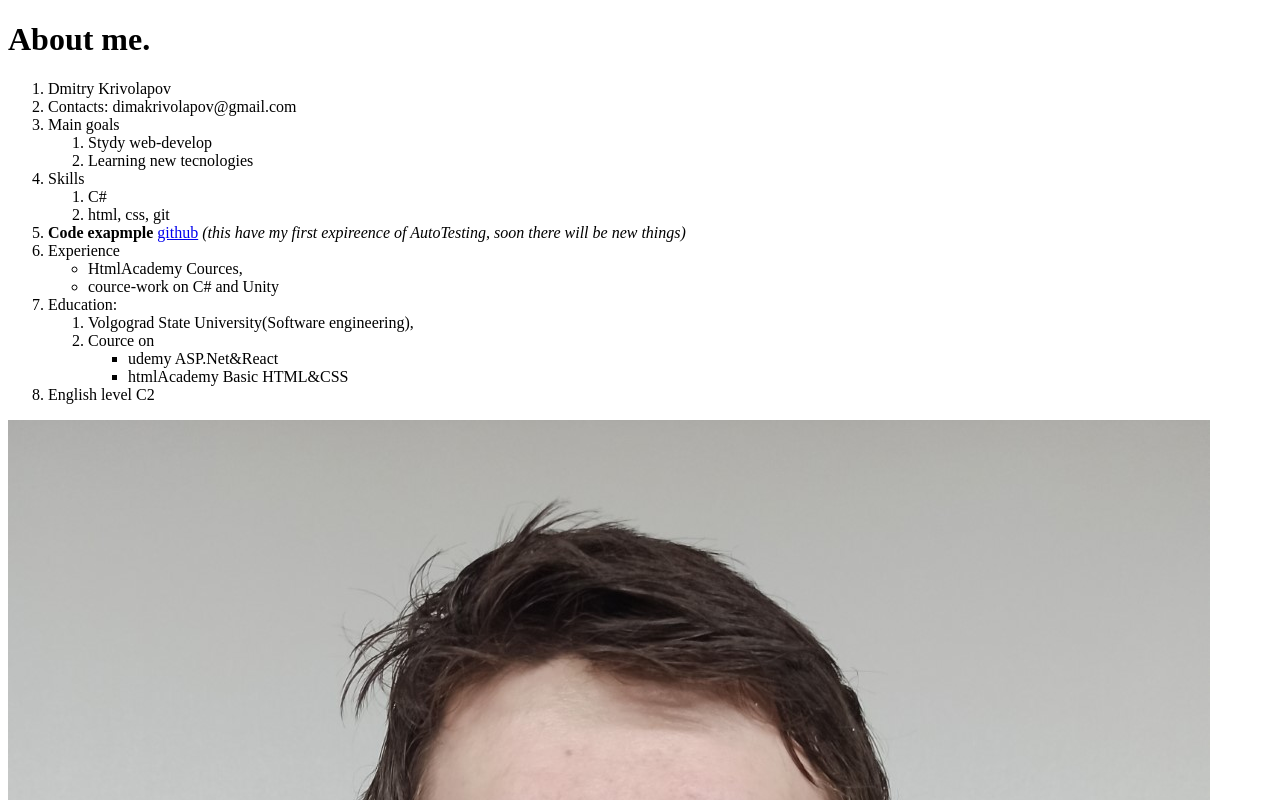
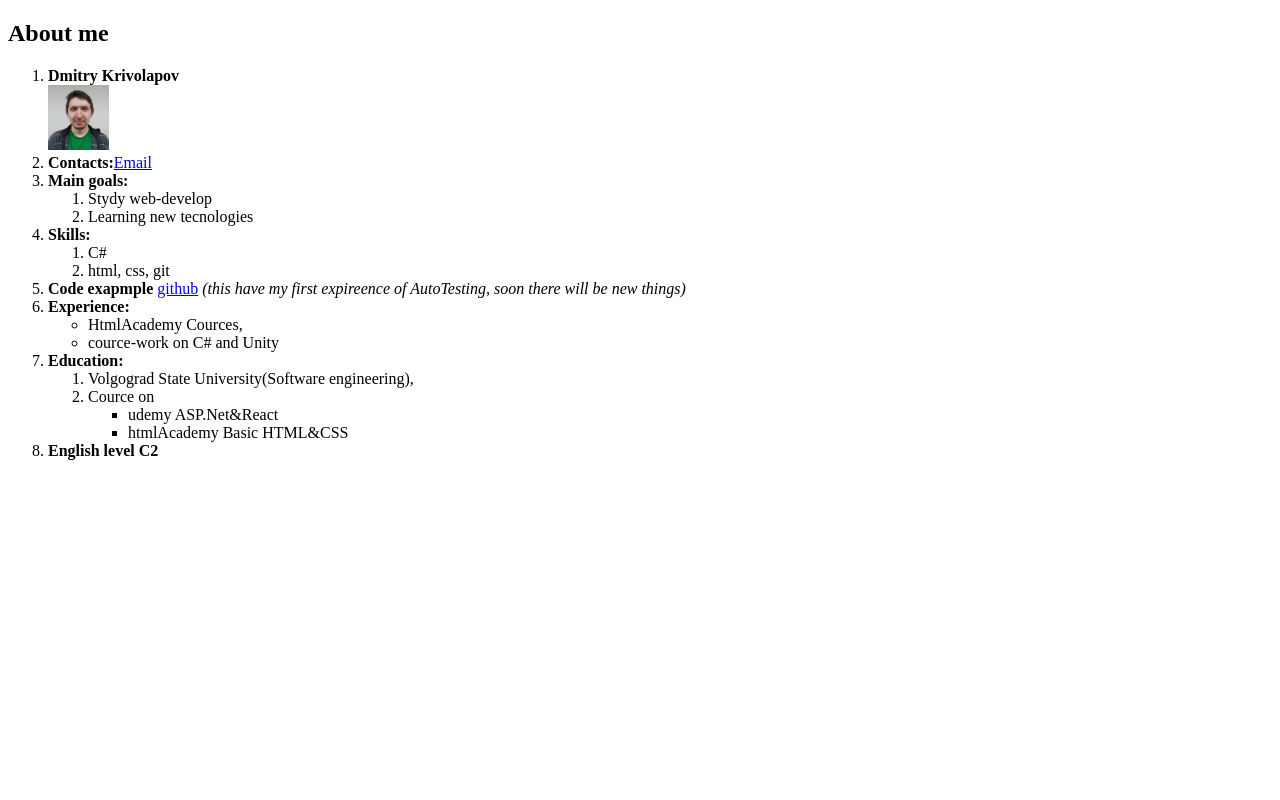
Before and after one commit to keisaki/rsschool-cv, a plain HTML site: page index.html in a window 1280 px wide. Shown: the top 800 px of the page. Drawn offline with Linux system fonts and the light colour scheme.

Commit message:
fix: fix Markdown

```diff
--- a/index.html
+++ b/index.html
@@ -1,14 +1,36 @@
 <!doctype html>
 <html>
   <head>
+    <meta charset="UTF-8">
+    <meta name="viewport" content="width=device-width, initial-scale=1.0">
+    <link rel="stylesheet" href="css/style.css" />
     <title>About me</title>
   </head>
   <body>
-    <h1 class="">About me.</h1>
+    <header>
+        <div class="header">
+            <h2>
+                About me
+            </h2>
+
+        </div>
+       </header>
     <ol>
-        <li>Dmitry Krivolapov</li>
-        <li>Contacts: dimakrivolapov@gmail.com</li>
-        <li>Main goals
+        <li>
+            <strong>
+                Dmitry Krivolapov
+            </strong>
+
+            <div>
+                <img src="img/myPhoto.jpg" alt="it's me"  width="5%" height="5%">
+            </div>
+        </li>
+        <li>
+            <strong> Contacts:</strong><a href="mailto:dimakrivolapov@gmail.com">Email</a> </li>
+        <li>
+            <strong>
+                Main goals:
+            </strong>
             <ol>
                 <li>
                     Stydy web-develop
@@ -19,7 +41,9 @@
             </ol>
         </li>
         <li>
-            Skills
+            <strong>
+                Skills:
+            </strong>
             <ol>
                 <li>
                     C#
@@ -33,7 +57,10 @@
             <strong>Code exapmple</strong> <a href="https://github.com/keisaki">github</a>  <em>(this have my first expireence of AutoTesting, soon there will be new things)</em>
         </li>
         <li>
-            Experience
+            <strong>
+                Experience:
+            </strong>
+
             <ul>
                 <li>
                     HtmlAcademy Cources,
@@ -44,7 +71,9 @@
             </ul>
         </li>
         <li>
-            Education:
+            <strong>
+                Education:
+            </strong>
             <ol>
                 <li>
                     Volgograd State University(Software engineering),
@@ -62,9 +91,11 @@
             </ol>
         </li>
         <li>
-            English level C2
+            <strong>
+                English level C2
+            </strong>
+
         </li>
     </ol>
-    <img src="img/myPhoto.jpg" alt="it's me">
   </body>
 </html>
```
